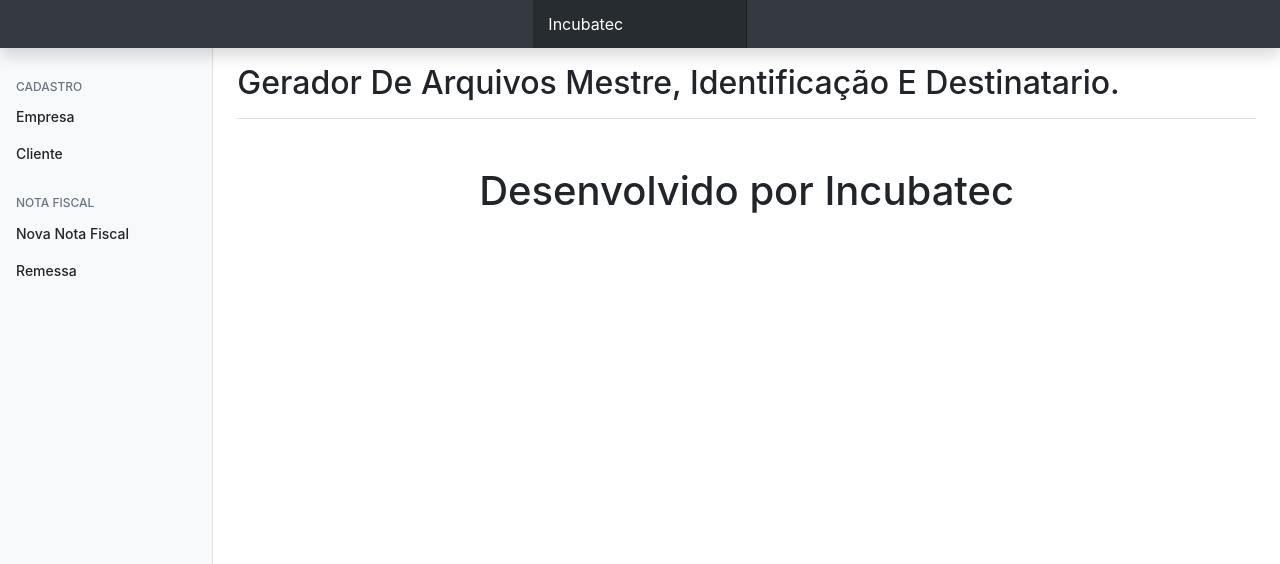
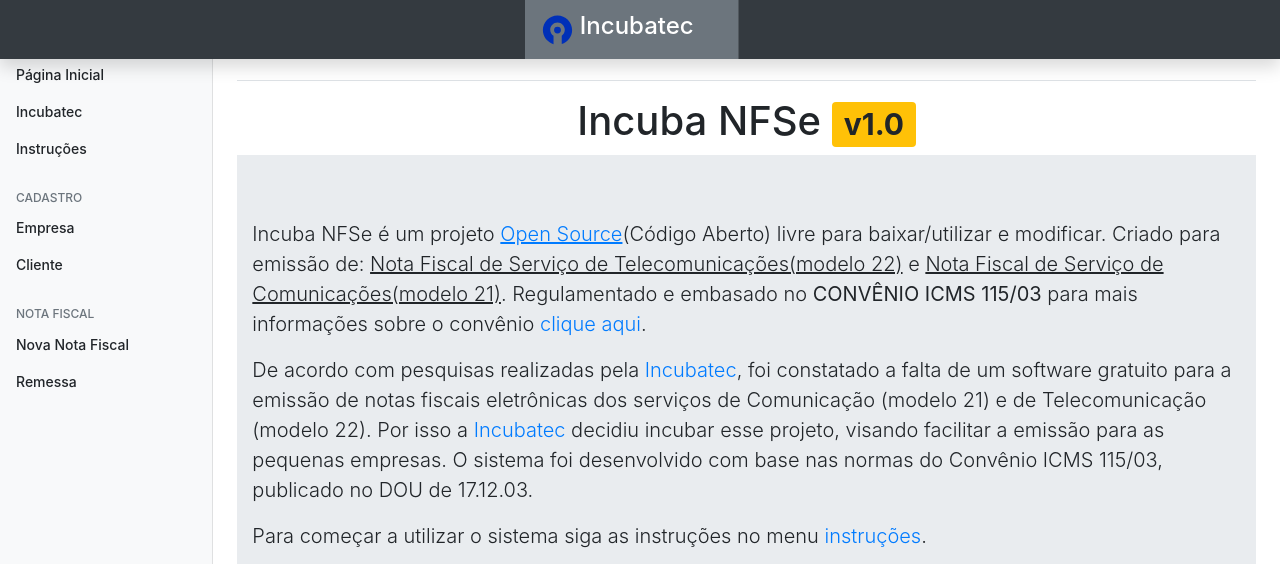
Before and after one commit to incubatecbr/incubatec-nfse, a PHP site: page / in a window 1280 px wide. Shown: the top 564 px of the page. Run offline with PHP 8.4, Linux system fonts and the light colour scheme.

Commit message:
Alguns ajustes nos formularios e inclusao da pagina inicial

```diff
--- a/assets/css/main.css
+++ b/assets/css/main.css
@@ -155,6 +155,6 @@ label{
   cursor: pointer;
 }
 
-/* input{
-  text-transform: uppercase;
-} */
+#inc, #rep{
+  cursor: pointer;
+}
--- a/assets/js/main.js
+++ b/assets/js/main.js
@@ -2,10 +2,18 @@
 
 
 $(document).ready(function () {
-    let content = document.getElementById("content");
-    let titlePage = document.getElementById("title-page");
-    titlePage.innerHTML = 'Gerador de Arquivos Mestre, Identificação e Destinatario.';
-    content.innerHTML = "<h1 class='text-center my-5'>Desenvolvido por Incubatec</h1>";
+    const content = document.getElementById("content");
+    const titlePage = document.getElementById("title-page");
+    //titlePage.innerHTML = 'Incuba NFe v1.0';
+    //content.innerHTML = "<h1 class='text-center my-5'>Desenvolvido por Incubatec</h1>";
+    let pIndex = './views/'+'pagina-inicial.html';
+    $("#content").load(pIndex, function (response, status, xhr) {
+        if (status == "error") {//Se não encontrar pagina na pasta VIEW.
+            var msg = "Desculpe, mas houve um erro: ";
+            $("#content").html(msg + xhr.status + " " + xhr.statusText);
+        }
+
+    });
 
 });
 
--- a/base.html
+++ b/base.html
@@ -4,25 +4,39 @@
     <meta charset="UTF-8">
     <meta name="viewport" content="width=device-width, initial-scale=1.0">
     <meta http-equiv="X-UA-Compatible" content="ie=edge">
-    <meta name="description" content="sistema para cadastrar e gerar nota fiscal n 21/22.">
+    <meta name="description" content="Sistema para auxiliar na emissão de notas fiscais tipo 21 e 22.">
     <meta name="author" content="incubatec">
-
+    <link rel="shortcut icon" href="assets/img/favicon.ico" type="image/x-icon">
+    <link rel="icon" href="assets/img/favicon.ico" type="image/x-icon">
     <title>Incubatec NF 21/22.</title>
     <link rel="stylesheet" href="assets/css/bootstrap.min.css">
     <link rel="stylesheet" href="assets/css/jquery-confirm.min.css">
     <link rel="stylesheet" href="assets/css/main.css">
+</head>
+<body>
 
-</head>
-
-<body>
     <nav class="navbar navbar-dark fixed-top bg-dark d-flex justify-content-center p-0 shadow">
-        <a class="navbar-brand col-sm-3 col-md-2 mr-0" href="#">Incubatec</a>
+        <a class="navbar-brand bg-secondary col-sm-2" href="http://incubatec.net.br/">
+            <img src="assets/img/icon.svg" width="35" height="35" class="d-inline-block align-top" alt="logo icon incubatec svg">
+            <span class="h4 text-white">Incubatec</span>
+        </a>
     </nav>
 
     <div class="container-fluid">
         <div class="row">
             <nav class="col-md-2 d-none d-md-block bg-light sidebar">
                 <div class="sidebar-sticky">
+                    <ul class="nav flex-column" id="menu">
+                        <li class="nav-item pointer">
+                            <a class="nav-link" data-menu="pagina-inicial">Página Inicial</a>
+                        </li>
+                        <li class="nav-item pointer">
+                            <a class="nav-link" data-menu="">Incubatec</a>
+                        </li>
+                        <li class="nav-item pointer">
+                            <a class="nav-link" data-menu="">Instruções</a>
+                        </li>
+                    </ul>
                     <h6 class="sidebar-heading d-flex justify-content-between align-items-center px-3 mt-4 mb-1 text-muted">
                         <span>Cadastro</span>
                     </h6>
@@ -47,7 +61,10 @@
                     </ul>
                 </div>
             </nav>
+
+
             <main role="main" class="col-md-9 ml-sm-auto col-lg-10 px-4">
+
                 <div class="d-flex justify-content-between flex-wrap flex-md-nowrap align-items-center pt-3 pb-2 mb-3 border-bottom">
                     <h1 class="h2" id="title-page"></h1>
                 </div>
--- a/views/cadastro-empresa.html
+++ b/views/cadastro-empresa.html
@@ -46,7 +46,7 @@
         </div>
     </div>
     <hr>
-    <h3>Dados para gerar arquivo idenfiticação</h3>
+    <h3>Dados do responsável</h3>
     <div class="form-row">
         <div class="form-group col-5">
             <label for="">Nome:</label>
--- a/views/nota-fiscal.html
+++ b/views/nota-fiscal.html
@@ -28,7 +28,7 @@
     <div class="form-row">
         <div class="form-group col-2">
             <label for="dt_emissao">Data de emissão:</label>
-            <input type="text" class="form-control" id="dt_emissao" name="dt_emissao">
+            <input type="date" class="form-control" name="dt_emissao">
         </div>
         <div class="form-group col-2">
             <label for="ano_mes_apu">Ano e mês de apuração:</label>
--- /dev/null
+++ b/views/pagina-inicial.html
@@ -0,0 +1,45 @@
+<div class="row justify-content-center">
+    <h1>Incuba NFSe <span class="badge badge-warning">v1.0</span> </h1>
+
+</div>
+<!-- <div class="row justify-content-center">
+    <div class="col-sm-2">
+        <img src="assets/img/incubatec3d.svg">
+    </div>
+</div> -->
+<div class="jumbotron jumbotron-fluid">
+    <div class="container">
+        <!-- <h1 class="display-5">Fluid jumbotron</h1> -->
+        <p class="lead">Incuba NFSe é um projeto <a href="https://opensource.org"><u>Open Source</u></a>(Código Aberto) livre para baixar/utilizar e modificar. Criado para emissão de: <u>Nota Fiscal de Serviço de Telecomunicações(modelo 22)</u> e <u>Nota Fiscal de Serviço de Comunicações(modelo 21)</u>. Regulamentado e embasado no <strong>CONVÊNIO ICMS 115/03</strong> para mais informações sobre o convênio <a target="_blank" href="https://www.confaz.fazenda.gov.br/legislacao/convenios/2003/CV115_03">clique aqui</a>.</p>
+        <p class="lead">De acordo com pesquisas realizadas pela <a target="_blank" href="http://incubatec.ne.br">Incubatec</a>, foi constatado a falta de um software gratuito para a emissão de notas fiscais eletrônicas dos serviços de Comunicação (modelo 21) e de Telecomunicação (modelo 22). Por isso a <a target="_blank" href="http://incubatec.ne.br">Incubatec</a> decidiu incubar esse projeto, visando facilitar a emissão para as pequenas empresas. O sistema foi desenvolvido com base nas normas do Convênio ICMS 115/03, publicado no DOU de 17.12.03.</p>
+        <p class="lead">Para começar a utilizar o sistema siga as instruções no menu <a href="">instruções</a>.</p>
+        <div id="inc" class="row justify-content-center">
+            <div class="col-sm-2">
+                <img src="assets/img/incubatec3d.svg">
+            </div>
+            <div class="col-auto my-auto">
+                <span class="display-3 ">Incubatec</span>
+            </div>
+        </div>
+        <hr>
+        <div id="rep" class="row justify-content-center mt-5">
+            <img src="assets/img/git_icon.png">
+            <h1 class="my-auto">Github</h1>
+        </div>
+        <p class="lead row justify-content-center mt-3">Repositório: <a target="_blank" href="https://github.com/igorraphael/incubatec-nf"> Clique aqui</a></p>
+        <p class="lead row justify-content-center">Para reportar erros: <a target="_blank" href="https://github.com/igorraphael/incubatec-nf/issues"> Clique aqui</a></p>
+    </div>
+
+</div>
+
+<hr>
+<script>
+    $(document).ready(function () {
+        $("#inc").on("click", function(){
+            window.open("http://incubatec.net.br");
+        });
+        $("#rep").on("click", function(){
+            window.open("https://github.com/igorraphael/incubatec-nf");
+        });
+    });
+</script>
```
Also changed, not shown: views/remessa.html (+15 -1 lines), assets/css/dataTables-bootstrap.min.css (deleted), assets/img/favicon.ico (added), assets/img/git_icon.png (added), assets/img/icon.svg (added), assets/img/incubatec3d.svg (added).
